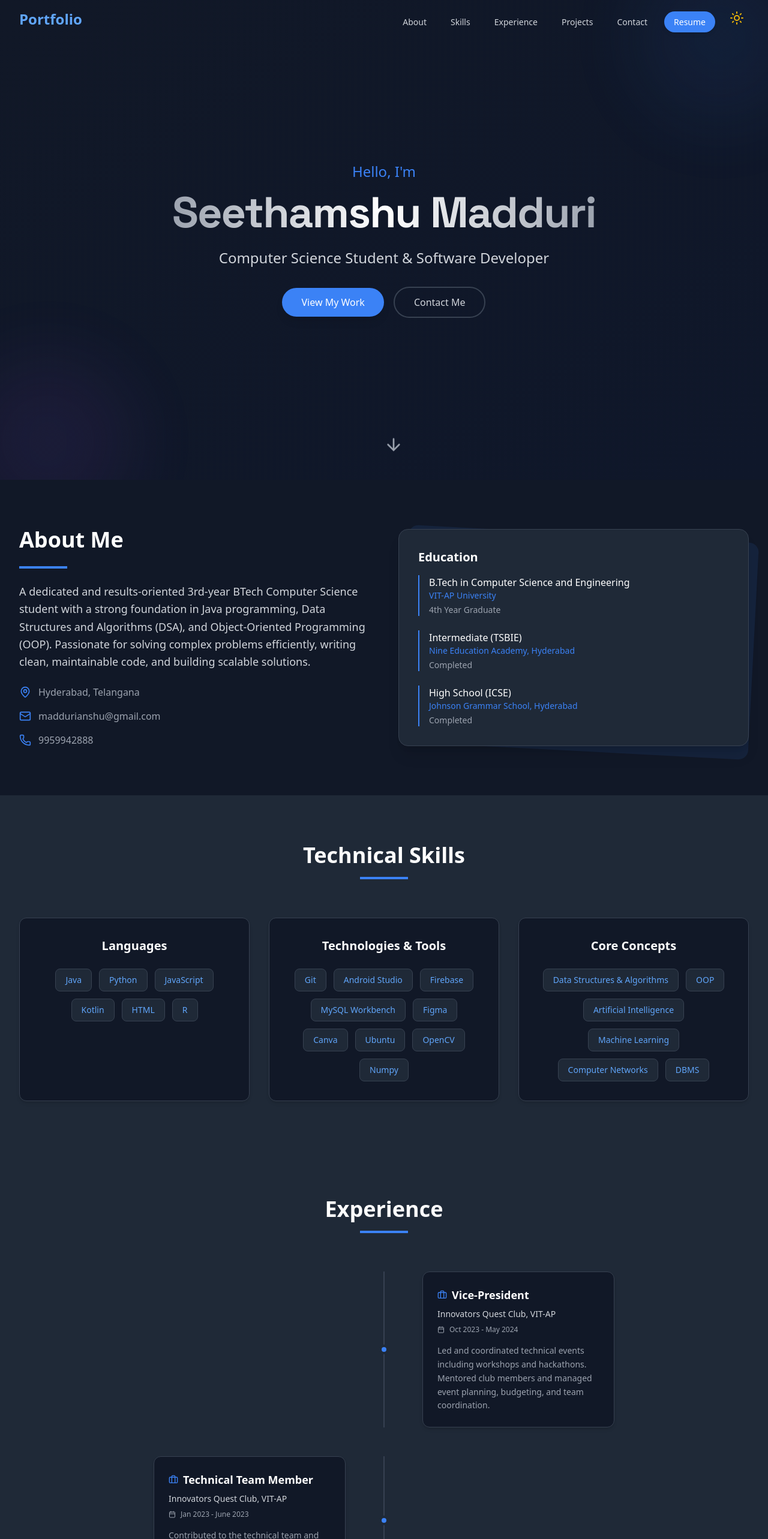
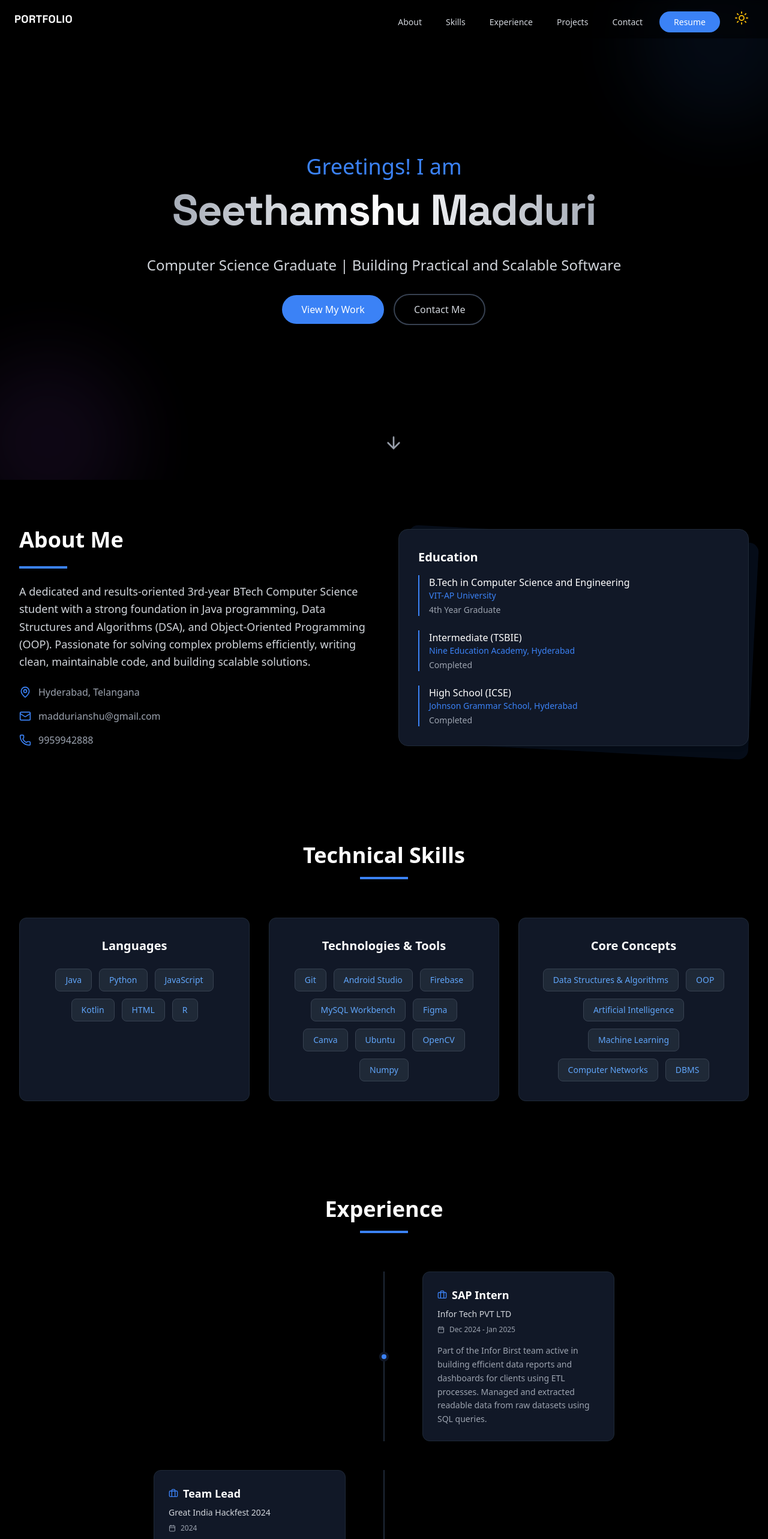
Before and after one commit to Seethamshu-Madduri/Portfolio-Website, a React (Vite) app: page / in a window 1280 px wide. Shown: the top 2566 px of the page at 60% size. Built offline with nearby package versions, Linux system fonts and the light colour scheme.

Commit message:
Refine Hero animation, theme, and resume data

```diff
--- a/src/components/Header.jsx
+++ b/src/components/Header.jsx
@@ -28,15 +28,15 @@ const Header = () => {
 
     return (
         <nav
-            className={`fixed w-full z-50 transition-all duration-300 ${isScrolled
-                ? "bg-white/80 dark:bg-gray-900/80 backdrop-blur-md shadow-lg"
-                : "bg-transparent"
+            className={`fixed w-full z-50 transition-all duration-300 top-0 left-0 ${isScrolled
+                ? "bg-black/90 backdrop-blur-md shadow-lg"
+                : "bg-black/50 backdrop-blur-sm"
                 }`}
         >
-            <div className="max-w-7xl mx-auto px-4 sm:px-6 lg:px-8">
+            <div className="w-full px-6">
                 <div className="flex items-center justify-between h-16">
                     <div className="flex-shrink-0">
-                        <a href="#" className="text-2xl font-bold text-primary dark:text-blue-400">
+                        <a href="#" className="text-lg font-bold text-white tracking-wide uppercase font-tech hover:text-primary transition-colors">
                             Portfolio
                         </a>
                     </div>
@@ -58,7 +58,7 @@ const Header = () => {
                                     href={resumeData.personalInfo.resumeLink}
                                     target="_blank"
                                     rel="noopener noreferrer"
-                                    className="bg-primary hover:bg-blue-600 text-white px-4 py-2 rounded-full text-sm font-medium transition-colors shadow-md"
+                                    className="bg-primary hover:bg-blue-600 hover:shadow-lg text-white px-6 py-2 rounded-full text-sm font-medium transition-all duration-300 transform hover:-translate-y-0.5"
                                 >
                                     Resume
                                 </a>
--- a/src/data/resume.js
+++ b/src/data/resume.js
@@ -1,7 +1,7 @@
 export const resumeData = {
     personalInfo: {
         name: "Seethamshu Madduri",
-        role: "Computer Science Student & Software Developer",
+        role: "Computer Science Graduate | Building Practical and Scalable Software",
         summary: "A dedicated and results-oriented 3rd-year BTech Computer Science student with a strong foundation in Java programming, Data Structures and Algorithms (DSA), and Object-Oriented Programming (OOP). Passionate for solving complex problems efficiently, writing clean, maintainable code, and building scalable solutions.",
         email: "maddurianshu@gmail.com",
         phone: "9959942888",
@@ -17,17 +17,24 @@ export const resumeData = {
     ],
     experience: [
         {
+            role: "SAP Intern",
+            company: "Infor Tech PVT LTD",
+            duration: "Dec 2024 - Jan 2025",
+            description: "Part of the Infor Birst team active in building efficient data reports and dashboards for clients using ETL processes. Managed and extracted readable data from raw datasets using SQL queries."
+        },
+        {
+            role: "Team Lead",
+            company: "Great India Hackfest 2024",
+            duration: "2024",
+            description: "Led a team effort for a 48-hour coding hackathon to create a responsive and interactive prototype for a social cause. The app facilitated food delivery from restaurants to the needy on the streets."
+        },
+        {
             role: "Vice-President",
             company: "Innovators Quest Club, VIT-AP",
             duration: "Oct 2023 - May 2024",
             description: "Led and coordinated technical events including workshops and hackathons. Mentored club members and managed event planning, budgeting, and team coordination."
         },
-        {
-            role: "Technical Team Member",
-            company: "Innovators Quest Club, VIT-AP",
-            duration: "Jan 2023 - June 2023",
-            description: "Contributed to the technical team and provided insights for various problem-solving DSA questions."
-        }
+
     ],
     projects: [
         {
--- a/src/index.css
+++ b/src/index.css
@@ -5,7 +5,7 @@
 
 @layer base {
   body {
-    @apply bg-white text-gray-900 dark:bg-gray-950 dark:text-white transition-colors duration-300;
+    @apply bg-black text-white transition-colors duration-300;
   }
 }
 
@@ -34,3 +34,51 @@
 .dark ::-webkit-scrollbar-thumb:hover {
   background: #475569;
 }
+
+/* Kukuri Animation Effect */
+.kukuri-wrapper {
+  position: relative;
+  display: inline-block;
+  color: #1f2937;
+  /* Gray-900 */
+  overflow: hidden;
+}
+
+.dark .kukuri-wrapper {
+  color: #ffffff;
+}
+
+.kukuri-wrapper::after {
+  content: '';
+  position: absolute;
+  height: 20px;
+  width: 100%;
+  top: 50%;
+  margin-top: -10px;
+  right: 0;
+  background: #3b82f6;
+  /* Blue-500 */
+  transform: translate3d(-100%, 0, 0);
+  transition: transform 0.4s;
+  transition-timing-function: cubic-bezier(0.7, 0, 0.3, 1);
+}
+
+.kukuri-wrapper:hover::after {
+  transform: translate3d(100%, 0, 0);
+}
+
+.kukuri-wrapper::before {
+  content: attr(data-letters);
+  position: absolute;
+  z-index: 2;
+  overflow: hidden;
+  color: #3b82f6;
+  /* Hover text color */
+  white-space: nowrap;
+  width: 0%;
+  transition: width 0.4s 0.3s;
+}
+
+.kukuri-wrapper:hover::before {
+  width: 100%;
+}
--- a/src/sections/About.jsx
+++ b/src/sections/About.jsx
@@ -5,7 +5,7 @@ import { MapPin, Mail, Phone } from "lucide-react";
 
 const About = () => {
     return (
-        <section id="about" className="py-20 bg-white dark:bg-gray-900 transition-colors">
+        <section id="about" className="py-20 bg-black transition-colors">
             <div className="max-w-7xl mx-auto px-4 sm:px-6 lg:px-8">
                 <motion.div
                     initial={{ opacity: 0, y: 20 }}
@@ -43,8 +43,8 @@ const About = () => {
 
                     <div className="relative">
                         <div className="absolute inset-0 bg-primary/10 rounded-2xl transform rotate-3 translate-x-2 translate-y-2"></div>
-                        <div className="relative bg-gray-50 dark:bg-gray-800 p-8 rounded-2xl shadow-xl border border-gray-100 dark:border-gray-700">
-                            <h3 className="text-xl font-semibold mb-4 text-gray-900 dark:text-white">Education</h3>
+                        <div className="relative bg-gray-900 p-8 rounded-2xl shadow-xl border border-gray-800">
+                            <h3 className="text-xl font-semibold mb-4 text-white">Education</h3>
                             <div className="space-y-6">
                                 {resumeData.education.map((edu, index) => (
                                     <div key={index} className="border-l-2 border-primary pl-4">
--- a/src/sections/Contact.jsx
+++ b/src/sections/Contact.jsx
@@ -5,7 +5,7 @@ import { Mail, Phone, MapPin, Send } from "lucide-react";
 
 const Contact = () => {
     return (
-        <section id="contact" className="py-20 bg-white dark:bg-gray-900 transition-colors">
+        <section id="contact" className="py-20 bg-black transition-colors">
             <div className="max-w-7xl mx-auto px-4 sm:px-6 lg:px-8">
                 <motion.div
                     initial={{ opacity: 0, y: 20 }}
@@ -23,7 +23,7 @@ const Contact = () => {
                     </p>
                 </motion.div>
 
-                <div className="max-w-4xl mx-auto bg-gray-50 dark:bg-gray-800 rounded-2xl shadow-xl overflow-hidden flex flex-col md:flex-row">
+                <div className="max-w-4xl mx-auto bg-gray-900 rounded-2xl shadow-xl overflow-hidden flex flex-col md:flex-row border border-gray-800">
                     {/* Contact Info */}
                     <div className="w-full md:w-5/12 bg-primary p-8 text-white flex flex-col justify-between">
                         <div>
@@ -66,20 +66,20 @@ const Contact = () => {
                             <div className="grid grid-cols-1 sm:grid-cols-2 gap-6">
                                 <div>
                                     <label className="block text-sm font-medium text-gray-700 dark:text-gray-300 mb-2">First Name</label>
-                                    <input type="text" className="w-full px-4 py-2 rounded-lg border border-gray-300 dark:border-gray-600 bg-white dark:bg-gray-700 text-gray-900 dark:text-white focus:ring-2 focus:ring-primary focus:border-transparent outline-none transition-all" placeholder="John" />
+                                    <input type="text" className="w-full px-4 py-2 rounded-lg border border-gray-700 bg-gray-800 text-white focus:ring-2 focus:ring-primary focus:border-transparent outline-none transition-all" placeholder="John" />
                                 </div>
                                 <div>
                                     <label className="block text-sm font-medium text-gray-700 dark:text-gray-300 mb-2">Last Name</label>
-                                    <input type="text" className="w-full px-4 py-2 rounded-lg border border-gray-300 dark:border-gray-600 bg-white dark:bg-gray-700 text-gray-900 dark:text-white focus:ring-2 focus:ring-primary focus:border-transparent outline-none transition-all" placeholder="Doe" />
+                                    <input type="text" className="w-full px-4 py-2 rounded-lg border border-gray-700 bg-gray-800 text-white focus:ring-2 focus:ring-primary focus:border-transparent outline-none transition-all" placeholder="Doe" />
                                 </div>
                             </div>
                             <div>
                                 <label className="block text-sm font-medium text-gray-700 dark:text-gray-300 mb-2">Email Address</label>
-                                <input type="email" className="w-full px-4 py-2 rounded-lg border border-gray-300 dark:border-gray-600 bg-white dark:bg-gray-700 text-gray-900 dark:text-white focus:ring-2 focus:ring-primary focus:border-transparent outline-none transition-all" placeholder="john@example.com" />
+                                <input type="email" className="w-full px-4 py-2 rounded-lg border border-gray-700 bg-gray-800 text-white focus:ring-2 focus:ring-primary focus:border-transparent outline-none transition-all" placeholder="john@example.com" />
                             </div>
                             <div>
                                 <label className="block text-sm font-medium text-gray-700 dark:text-gray-300 mb-2">Message</label>
-                                <textarea rows="4" className="w-full px-4 py-2 rounded-lg border border-gray-300 dark:border-gray-600 bg-white dark:bg-gray-700 text-gray-900 dark:text-white focus:ring-2 focus:ring-primary focus:border-transparent outline-none transition-all" placeholder="Your message here..."></textarea>
+                                <textarea rows="4" className="w-full px-4 py-2 rounded-lg border border-gray-700 bg-gray-800 text-white focus:ring-2 focus:ring-primary focus:border-transparent outline-none transition-all" placeholder="Your message here..."></textarea>
                             </div>
 
                             <button className="w-full py-3 px-6 bg-primary text-white font-medium rounded-lg hover:bg-blue-600 transition-colors shadow-lg flex items-center justify-center gap-2">
--- a/src/sections/Experience.jsx
+++ b/src/sections/Experience.jsx
@@ -5,7 +5,7 @@ import { Briefcase, Calendar } from "lucide-react";
 
 const Experience = () => {
     return (
-        <section id="experience" className="py-20 bg-gray-50 dark:bg-gray-800 transition-colors">
+        <section id="experience" className="py-20 bg-black transition-colors">
             <div className="max-w-7xl mx-auto px-4 sm:px-6 lg:px-8">
                 <motion.div
                     initial={{ opacity: 0, y: 20 }}
@@ -24,7 +24,7 @@ const Experience = () => {
                     {resumeData.experience.map((exp, index) => (
                         <div key={index} className="relative pl-8 md:pl-0">
                             {/* Timeline Line (Desktop) */}
-                            <div className="hidden md:block absolute left-1/2 top-0 bottom-0 w-0.5 bg-gray-200 dark:bg-gray-700 transform -translate-x-1/2"></div>
+                            <div className="hidden md:block absolute left-1/2 top-0 bottom-0 w-0.5 bg-gray-800 transform -translate-x-1/2"></div>
 
                             <motion.div
                                 initial={{ opacity: 0, x: index % 2 === 0 ? -20 : 20 }}
@@ -35,11 +35,11 @@ const Experience = () => {
                                     }`}
                             >
                                 {/* Timeline Dot */}
-                                <div className="absolute left-0 md:left-1/2 w-4 h-4 rounded-full bg-primary border-4 border-white dark:border-gray-800 transform md:-translate-x-1/2 mt-1.5 md:mt-0"></div>
+                                <div className="absolute left-0 md:left-1/2 w-4 h-4 rounded-full bg-primary border-4 border-gray-900 transform md:-translate-x-1/2 mt-1.5 md:mt-0"></div>
 
                                 {/* Content Width 50% */}
                                 <div className="w-full md:w-5/12">
-                                    <div className="bg-white dark:bg-gray-900 p-6 rounded-xl shadow-md border border-gray-100 dark:border-gray-700">
+                                    <div className="bg-gray-900 p-6 rounded-xl shadow-md border border-gray-800">
                                         <div className="flex items-center gap-2 mb-2">
                                             <Briefcase className="w-4 h-4 text-primary" />
                                             <h3 className="font-bold text-lg text-gray-900 dark:text-white">{exp.role}</h3>
--- a/src/sections/Hero.jsx
+++ b/src/sections/Hero.jsx
@@ -7,7 +7,7 @@ const Hero = () => {
     return (
         <section
             id="hero"
-            className="min-h-screen flex items-center justify-center relative bg-gradient-to-br from-blue-50 to-indigo-50 dark:from-gray-900 dark:to-slate-900 overflow-hidden"
+            className="min-h-screen flex items-center justify-center relative bg-black overflow-hidden"
         >
             {/* Background decoration */}
             <div className="absolute top-0 left-0 w-full h-full overflow-hidden z-0">
@@ -21,26 +21,18 @@ const Hero = () => {
                     animate={{ opacity: 1, y: 0 }}
                     transition={{ duration: 0.8 }}
                 >
-                    <h2 className="text-xl md:text-2xl font-medium text-primary mb-4">
-                        Hello, I'm
+                    <h2 className="text-2xl md:text-4xl font-medium text-primary mb-4">
+                        Greetings! I am
                     </h2>
-                    <div className="relative inline-block mb-6">
-                        <motion.h1
-                            initial={{ opacity: 0.1, backgroundPosition: "0% 50%" }}
-                            animate={{ opacity: 1, backgroundPosition: "100% 50%" }}
-                            transition={{ duration: 1.5, ease: "easeInOut", delay: 0.3 }}
-                            className="text-5xl md:text-7xl font-bold tracking-tight font-tech text-transparent bg-clip-text bg-gradient-to-r from-gray-500 via-gray-900 to-gray-500 dark:from-gray-400 dark:via-white dark:to-gray-400 bg-300%"
-                        >
-                            {resumeData.personalInfo.name}
-                        </motion.h1>
-                        <motion.div
-                            initial={{ scaleX: 0, originX: 0 }}
-                            animate={{ scaleX: [0, 1, 1, 0], originX: ["0%", "0%", "100%", "100%"] }}
-                            transition={{ duration: 1.5, ease: "easeInOut", times: [0, 0.4, 0.6, 1] }}
-                            className="absolute inset-0 bg-primary/20 dark:bg-blue-500/20 z-10"
-                        />
-                    </div>
-                    <p className="text-xl md:text-2xl text-gray-600 dark:text-gray-300 max-w-2xl mx-auto mb-8">
+                    <motion.h1
+                        initial={{ opacity: 0, y: 30 }}
+                        animate={{ opacity: 1, y: 0 }}
+                        transition={{ duration: 0.8, ease: "easeOut", delay: 0.2 }}
+                        className="text-5xl md:text-7xl font-bold tracking-tight font-tech mb-10 text-transparent bg-clip-text bg-gradient-to-r from-gray-500 via-gray-900 to-gray-500 dark:from-gray-400 dark:via-white dark:to-gray-400 bg-300%"
+                    >
+                        {resumeData.personalInfo.name}
+                    </motion.h1>
+                    <p className="text-xl md:text-2xl text-gray-600 dark:text-gray-300 max-w-4xl mx-auto mb-8 md:whitespace-nowrap">
                         {resumeData.personalInfo.role}
                     </p>
 
--- a/src/sections/Projects.jsx
+++ b/src/sections/Projects.jsx
@@ -5,7 +5,7 @@ import { Github, ExternalLink, Code } from "lucide-react";
 
 const Projects = () => {
     return (
-        <section id="projects" className="py-20 bg-white dark:bg-gray-900 transition-colors">
+        <section id="projects" className="py-20 bg-black transition-colors">
             <div className="max-w-7xl mx-auto px-4 sm:px-6 lg:px-8">
                 <motion.div
                     initial={{ opacity: 0, y: 20 }}
@@ -28,7 +28,7 @@ const Projects = () => {
                             whileInView={{ opacity: 1, y: 0 }}
                             viewport={{ once: true }}
                             transition={{ duration: 0.6, delay: index * 0.1 }}
-                            className="group bg-gray-50 dark:bg-gray-800 rounded-xl overflow-hidden shadow-lg border border-gray-100 dark:border-gray-700 hover:-translate-y-2 transition-all duration-300 flex flex-col"
+                            className="group bg-gray-900 rounded-xl overflow-hidden shadow-lg border border-gray-800 transition-all duration-300 ease-in-out hover:-translate-y-[6px] hover:shadow-[0_12px_30px_rgba(0,0,0,0.12)] flex flex-col"
                         >
                             {/* Fallback image or project category banner */}
                             <div className="h-48 bg-gradient-to-tr from-blue-500 to-indigo-600 flex items-center justify-center relative overflow-hidden">
@@ -51,7 +51,7 @@ const Projects = () => {
                                     {project.techStack.map((tech, i) => (
                                         <span
                                             key={i}
-                                            className="text-xs px-2 py-1 bg-white dark:bg-gray-700 text-gray-600 dark:text-gray-300 rounded border border-gray-200 dark:border-gray-600"
+                                            className="text-xs px-2 py-1 bg-gray-800 text-gray-300 rounded border border-gray-700"
                                         >
                                             {tech}
                                         </span>
@@ -61,7 +61,7 @@ const Projects = () => {
                                 <div className="flex gap-4 pt-4 border-t border-gray-200 dark:border-gray-700">
                                     <a
                                         href="#"
-                                        className="relative px-4 py-2 rounded-lg font-medium text-sm text-gray-700 dark:text-gray-300 bg-gray-200 dark:bg-gray-700 overflow-hidden group/btn shadow-sm"
+                                        className="relative px-4 py-2 rounded-lg font-medium text-sm text-gray-300 bg-gray-800 overflow-hidden group/btn shadow-sm"
                                     >
                                         <div className="absolute inset-0 w-full h-full bg-primary transform -translate-x-full group-hover/btn:translate-x-0 transition-transform duration-300 ease-out"></div>
                                         <span className="relative flex items-center group-hover/btn:text-white transition-colors duration-300">
@@ -71,7 +71,7 @@ const Projects = () => {
                                     </a>
                                     <a
                                         href="#"
-                                        className="relative px-4 py-2 rounded-lg font-medium text-sm text-gray-700 dark:text-gray-300 bg-gray-200 dark:bg-gray-700 overflow-hidden group/btn shadow-sm"
+                                        className="relative px-4 py-2 rounded-lg font-medium text-sm text-gray-300 bg-gray-800 overflow-hidden group/btn shadow-sm"
                                     >
                                         <div className="absolute inset-0 w-full h-full bg-primary transform -translate-x-full group-hover/btn:translate-x-0 transition-transform duration-300 ease-out"></div>
                                         <span className="relative flex items-center group-hover/btn:text-white transition-colors duration-300">
--- a/src/sections/Skills.jsx
+++ b/src/sections/Skills.jsx
@@ -4,7 +4,7 @@ import { resumeData } from "../data/resume";
 
 const Skills = () => {
     return (
-        <section id="skills" className="py-20 bg-gray-50 dark:bg-gray-800 transition-colors">
+        <section id="skills" className="py-20 bg-black transition-colors">
             <div className="max-w-7xl mx-auto px-4 sm:px-6 lg:px-8">
                 <motion.div
                     initial={{ opacity: 0, y: 20 }}
@@ -27,7 +27,7 @@ const Skills = () => {
                             whileInView={{ opacity: 1, y: 0 }}
                             viewport={{ once: true }}
                             transition={{ duration: 0.6, delay: index * 0.1 }}
-                            className="bg-white dark:bg-gray-900 p-8 rounded-xl shadow-md hover:shadow-lg transition-shadow border border-gray-100 dark:border-gray-700"
+                            className="bg-gray-900 p-8 rounded-xl shadow-md hover:shadow-lg transition-shadow border border-gray-800"
                         >
                             <h3 className="text-xl font-semibold text-gray-900 dark:text-white mb-6 text-center">
                                 {skillGroup.category}
@@ -36,7 +36,7 @@ const Skills = () => {
                                 {skillGroup.items.map((skill, i) => (
                                     <span
                                         key={i}
-                                        className="px-4 py-2 bg-blue-50 dark:bg-gray-800 text-primary dark:text-blue-400 rounded-lg text-sm font-medium border border-blue-100 dark:border-gray-700"
+                                        className="px-4 py-2 bg-gray-800 text-blue-400 rounded-lg text-sm font-medium border border-gray-700"
                                     >
                                         {skill}
                                     </span>
```
